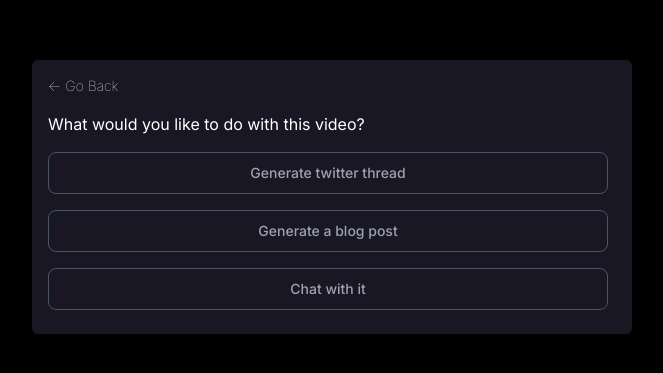
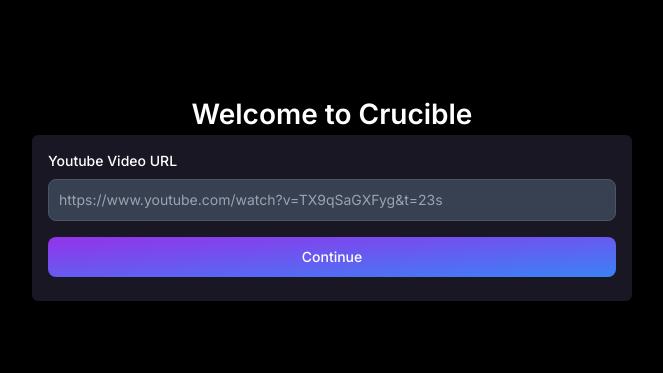
Before and after one commit to vgulerianb/crucible, a Next.js app: page / in a window 1280 px wide. Shown: the part 203-576 px from the top of the page, without its empty margins (308-971 px from the left). Built offline with nearby package versions, Linux system fonts and the light colour scheme.

Commit message:
Allow users to add youtube url

```diff
--- a/app/components/ActionComponent.tsx
+++ b/app/components/ActionComponent.tsx
@@ -1,11 +1,22 @@
 import { useState } from "react";
+import Loading from "../components/SvgComps/loading";
 
-export const ActionComponent = () => {
+export const ActionComponent = ({
+  setSessionId,
+}: {
+  setSessionId: (sessionId: string) => void;
+}) => {
   const [action, setAction] = useState<string>("");
+  const [loading, setLoading] = useState<boolean>(false);
 
   return (
     <div className="animate-fadeIn max-w-[600px] w-full bg-[#191724] rounded-md flex flex-col gap-[16px] p-[16px]">
-      <span className="text-sm cursor-pointer font-thin">{`<- Go Back`}</span>
+      <span
+        onClick={() => {
+          setSessionId("");
+        }}
+        className="text-sm cursor-pointer font-thin"
+      >{`<- Go Back`}</span>
       <span className="">What would you like to do with this video?</span>
       <div className="flex flex-col gap-[8px]">
         <button
@@ -48,7 +59,7 @@
             type="button"
             className="w-full text-white bg-gradient-to-br from-purple-600 to-blue-500 hover:bg-gradient-to-bl focus:ring-4 focus:outline-none focus:ring-blue-300 dark:focus:ring-blue-800 font-medium rounded-lg text-sm px-5 py-2.5 text-center mr-2 mb-2"
           >
-            Generate
+            {!loading ? "Generate" : <Loading />}
           </button>
         </>
       ) : action ? (
--- a/app/components/YoutubeVideoComponent.tsx
+++ b/app/components/YoutubeVideoComponent.tsx
@@ -1,28 +1,67 @@
-export const YoutubeVideoComponent = () => {
+"use client";
+import { useState } from "react";
+import axios from "axios";
+import Loading from "../components/SvgComps/loading";
+
+export const YoutubeVideoComponent = ({
+  setSessionId,
+}: {
+  setSessionId: (sessionId: string) => void;
+}) => {
+  const [url, setUrl] = useState<string>("");
+  const [loading, setLoading] = useState<boolean>(false);
+
+  const handleSubmit = () => {
+    const regex =
+      /(?:https?:\/\/)?(?:www\.)?(?:youtube\.com|youtu\.be)\/(?:watch\?v=)?(.+)/g;
+    const match = regex.exec(url);
+    if (!match) {
+      alert("Invalid URL");
+      return;
+    }
+    setLoading(true);
+
+    axios
+      .post("/api/new", {
+        url: url,
+      })
+      .then((res) => {
+        setSessionId(res.data.sessionId);
+      })
+      .catch(() => {
+        alert("Unable to process given video, try another one.");
+      })
+      .finally(() => {
+        setLoading(false);
+      });
+  };
+
   return (
     <>
-      <h1 className="text-[28px] font-semibold text-center">Welcome to ABC</h1>
+      <h1 className="text-[28px] font-semibold text-center">
+        Welcome to Crucible
+      </h1>
       <div className="max-w-[600px] w-full bg-[#191724] rounded-md shadow-lg p-[16px] flex flex-col gap-[16px] animate-fadeIn">
         <div>
           <label className="block mb-2 text-sm font-medium text-white">
             Youtube Video URL
           </label>
           <input
+            value={url}
+            onChange={(e) => setUrl(e.target.value)}
             type="text"
             id="url"
             className="border text-sm rounded-lg block w-full p-2.5 bg-gray-700 border-gray-600 placeholder-gray-400 text-white focus:ring-blue-500 focus:border-blue-500"
             placeholder="https://www.youtube.com/watch?v=TX9qSaGXFyg&t=23s"
             required
           />
-          <span className="text-red-500 text-[14px]">
-            Can not process this video, please try another one
-          </span>
         </div>
         <button
+          onClick={!loading ? handleSubmit : undefined}
           type="button"
-          className="w-full text-white bg-gradient-to-br from-purple-600 to-blue-500 hover:bg-gradient-to-bl focus:ring-4 focus:outline-none focus:ring-blue-300 dark:focus:ring-blue-800 font-medium rounded-lg text-sm px-5 py-2.5 text-center mr-2 mb-2"
+          className="w-full text-white h-[40px] bg-gradient-to-br from-purple-600 to-blue-500 hover:bg-gradient-to-bl focus:ring-4 focus:outline-none focus:ring-blue-300 dark:focus:ring-blue-800 font-medium rounded-lg text-sm flex  items-center justify-center text-center mr-2 mb-2"
         >
-          Continue
+          {!loading ? "Continue" : <Loading />}
         </button>
       </div>
     </>
--- a/app/page.tsx
+++ b/app/page.tsx
@@ -1,21 +1,19 @@
 "use client";
-import { useEffect, useState } from "react";
+import { useState } from "react";
 import { YoutubeVideoComponent } from "./components/YoutubeVideoComponent";
 import { ActionComponent } from "./components/ActionComponent";
 
 export default function Home() {
   const [sessionId, setSessionId] = useState<string>("");
 
-  useEffect(() => {
-    setTimeout(() => {
-      setSessionId("123456789");
-    }, 4000);
-  }, []);
-
   return (
     <div className="w-screen h-screen flex justify-center items-center">
       <div className="w-full flex items-center flex-col transition-all">
-        {!sessionId ? <YoutubeVideoComponent /> : <ActionComponent />}
+        {!sessionId ? (
+          <YoutubeVideoComponent setSessionId={setSessionId} />
+        ) : (
+          <ActionComponent setSessionId={setSessionId} />
+        )}
       </div>
     </div>
   );
```
